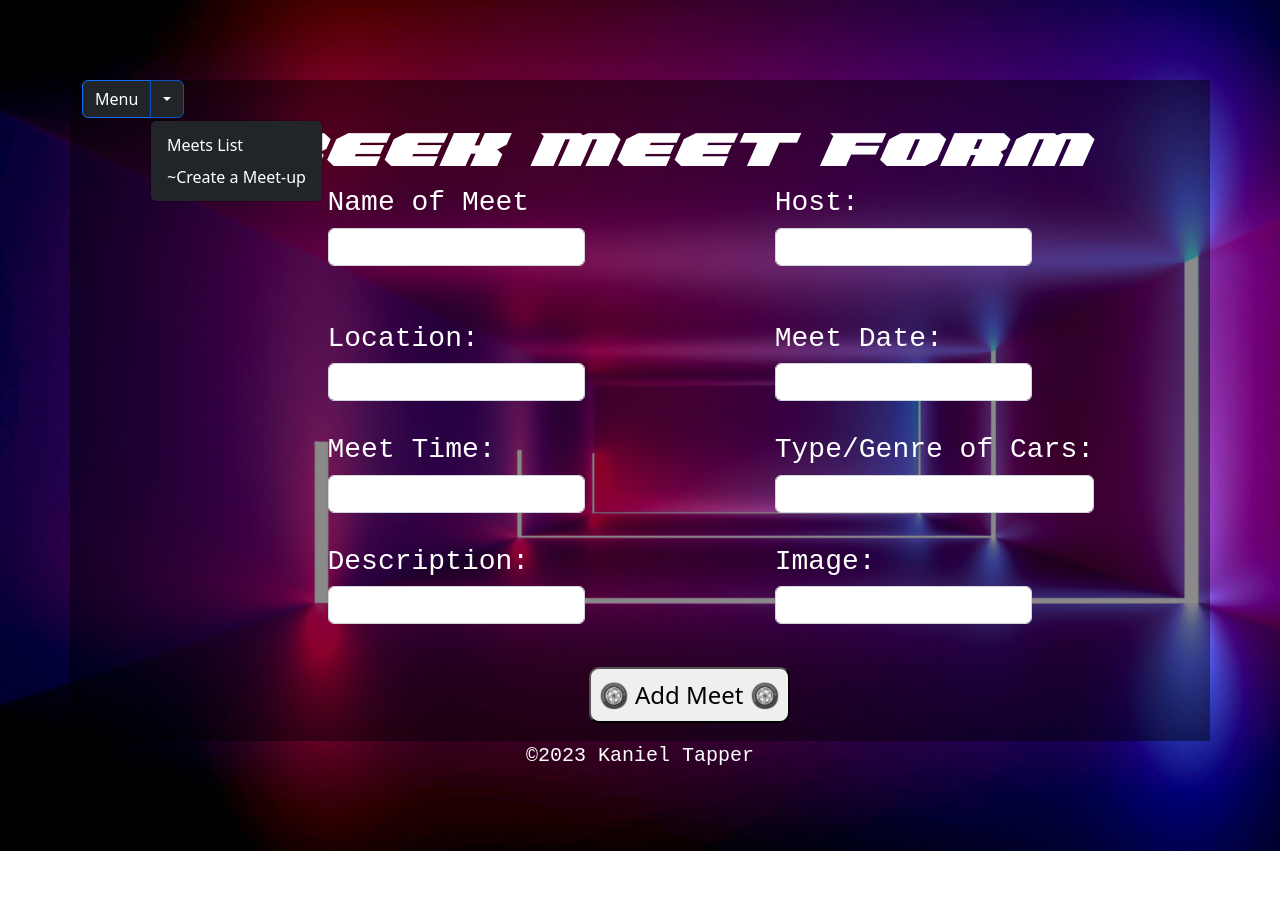
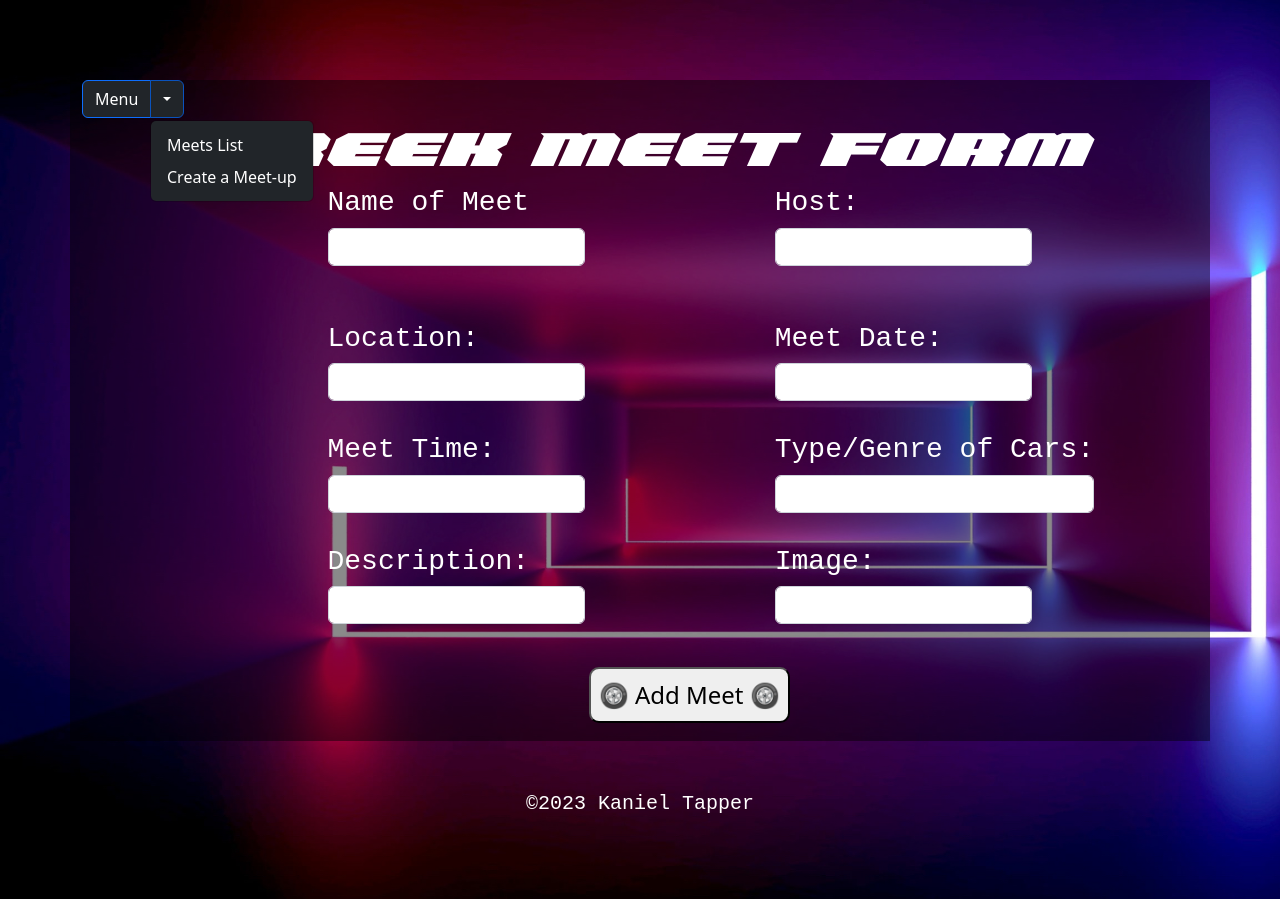
Before and after one commit to kanielDT/finalproject-web, a React (Create React App) app: page /meets in a window 1280 px wide. Both pictures are taken after a click on the button 167 px from the left and 99 px from the top of the page. Before the commit the page ends 851 px from the top, so only its background shows below. Built offline with nearby package versions, Linux system fonts and the light colour scheme.

Commit message:
removed text spelling errors, and moved image above my headers.

```diff
--- a/src/scenes/MeetsForm.jsx
+++ b/src/scenes/MeetsForm.jsx
@@ -55,7 +55,7 @@ export default function MeetsForm() {
 
                         <Dropdown.Menu className="bg-dark" >
                             <Dropdown.Item href="/" className="text-white">Meets List</Dropdown.Item>
-                            <Dropdown.Item href="/meets" className="text-white">~Create a Meet-up</Dropdown.Item>
+                            <Dropdown.Item href="/meets" className="text-white">Create a Meet-up</Dropdown.Item>
                         </Dropdown.Menu>
                     </Dropdown>
                     <h1 className="h1-Form">Creek Meet Form</h1>
@@ -181,7 +181,7 @@ export default function MeetsForm() {
 
                     </Form>
                 </Container>
-                <footer className="  text-white text-center">&copy;2023 Kaniel Tapper</footer>
+                <footer className=" mt-5  text-white text-center">&copy;2023 Kaniel Tapper</footer>
             </div>
         </>
     )
--- a/src/scenes/MeetsList.jsx
+++ b/src/scenes/MeetsList.jsx
@@ -27,7 +27,7 @@ export default function MeetsList({ meets, setMeets }) {
 
                         <Dropdown.Menu className="bg-dark" >
                             <Dropdown.Item href="/" className="text-white">Meets List</Dropdown.Item>
-                            <Dropdown.Item href="/meets" className="text-white">~Create a Meet-up</Dropdown.Item>
+                            <Dropdown.Item href="/meets" className="text-white">Create a Meet-up</Dropdown.Item>
                         </Dropdown.Menu>
                     </Dropdown>
                     <h1 className="text-center">Creek Car Meets</h1>
--- a/src/scenes/MeetsPanel.jsx
+++ b/src/scenes/MeetsPanel.jsx
@@ -5,10 +5,10 @@ export default function MeetsPanel({ setMeets, meets, image }) {
     return (
         <Col sm={12} md={6} lg={4} >
             <Card className="pn">
+                <Image fluid
+                    src={`./images/events/${meets.image}`} />
                 <h2 >{meets.hostName} </h2>
                 <h3 > {meets.title} </h3>
-                <Image fluid
-                    src={`./images/events/${meets.image}`} />
                 <Card.Body>
                     <Card.Text>
                         <p className="mb-2 text-white"> Description: {meets.description} </p>
```
